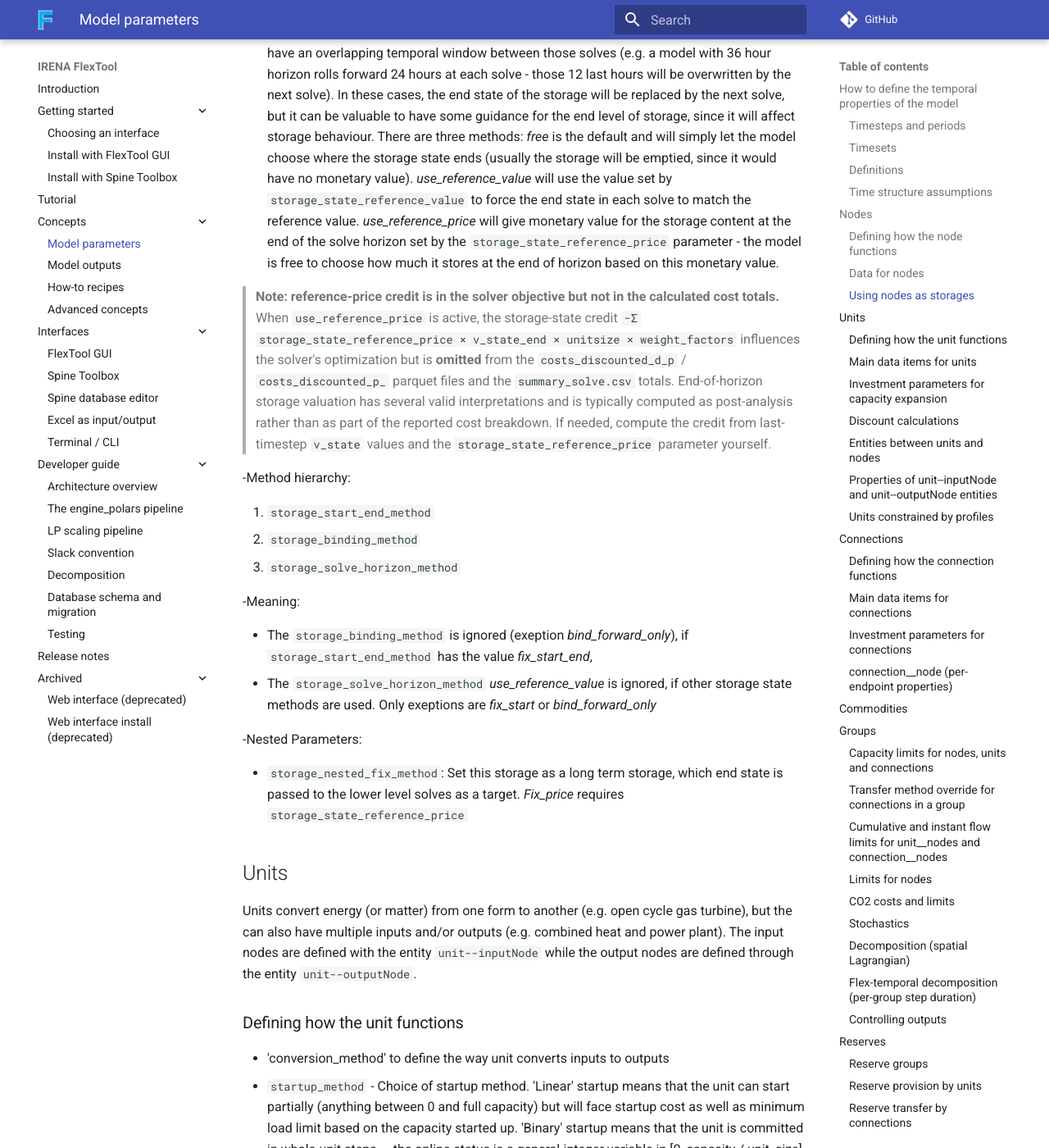
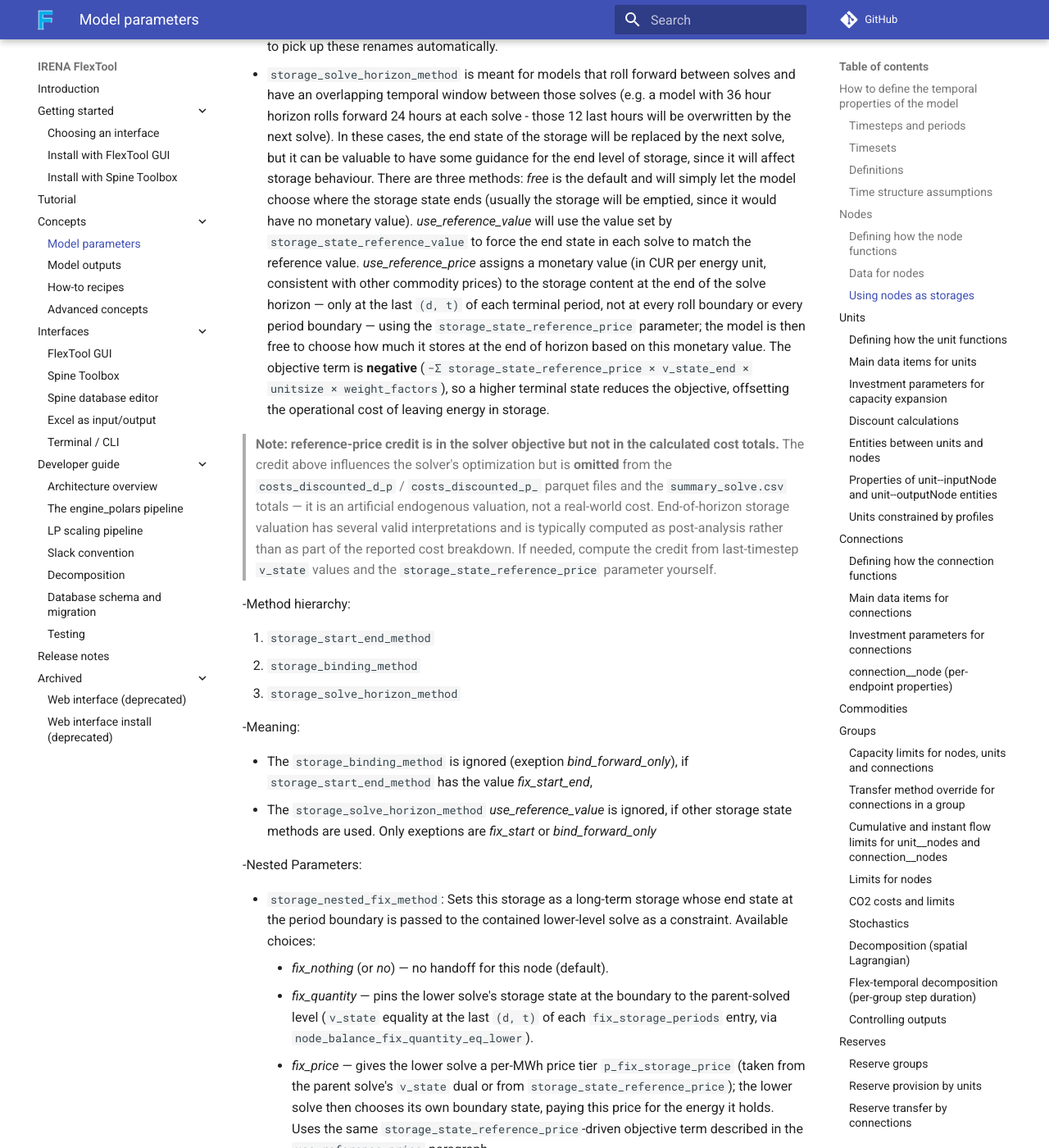
Before and after one commit to irena-flextool/flextool, an MkDocs documentation site: the page built from docs/reference.md, in a window 1280 px wide and 1400 px high, scrolled down 10337 px. Shown: the whole window at 82% size. Built offline with MkDocs 1.6.1 and Material for MkDocs 9.7.7, drawn with Linux system fonts in a browser that asks for light colours; comment, search, counter and statistics services are not loaded; some of the changed text lies outside the part shown.

Commit message:
docs/reference.md + architecture.md: deferred-B + co2_price + retired carriers
reference.md (~14 line diff):
- use_reference_price: clarify CUR/energy units, terminal (d,t) scope,
  negative objective sign; tighten the 'not in cost totals' note
- fix_storage_periods (solve): cite all three handoff metrics
  (quantity / price / usage)
- storage_nested_fix_method: expand from one line into a five-bullet
  definition listing fix_nothing/no, fix_quantity, fix_price, fix_usage
  with their constraint names and behaviour
- co2_price: document superset-period tolerance and missing-data warning
  (commit 8aec3902)
- use_row_scaling: --auto-scale → --scaling, add FLEXTOOL_SCALING

architecture.md (~7 line diff):
- Solve-to-solve handoff table: drop retired fix_storage_timesteps row
- Add note explaining that fix_storage_timesteps,
  ed_history_realized_first, edd_history are retired carrier fields
  (removed with capture_post_solve)

```diff
--- a/docs/reference.md
+++ b/docs/reference.md
@@ -66,7 +66,7 @@ Timesets pick one or more sections from the `timeline` to form a `timeset`. Each
   - *highs_presolve*: HiGHS uses presolve ('on') or not ('off'). Can have a large impact on solution time when solves are large.
   - *solve_mode*: a single solve or a set of rolling optimisation windows solved in a sequence
   - *timeline_hole_multiplier*: [unitless, default 1.0] Multiplier applied to the inverse-step-duration term in the `nodeBalance_eq` for variable-step timelines. Tunes how strongly an unrepresented gap between two timesteps is amortised into the storage state equation. Leave at the default unless investigating large-step / sparse-timeline numerical issues.
-  - *use_row_scaling*: Per-solve `yes`/`no` flag (default `no`) that toggles the legacy LP row-scaling family (multiplies node-balance and group-balance rows by `node_capacity_for_scaling` / `group_capacity_for_scaling` derived from connected-entity unitsizes). This is **independent** of the `autoscale/` package controlled by `--auto-scale`; enable both for the widest scaling coverage on composite models. See [dev/scaling.md](dev/scaling.md) for details.
+  - *use_row_scaling*: Per-solve `yes`/`no` flag (default `no`) that toggles the legacy LP row-scaling family (multiplies node-balance and group-balance rows by `node_capacity_for_scaling` / `group_capacity_for_scaling` derived from connected-entity unitsizes). This is **independent** of the `autoscale/` package controlled by the `--scaling` CLI flag (env var `FLEXTOOL_SCALING`); enable both for the widest scaling coverage on composite models. See [dev/scaling.md](dev/scaling.md) for details.
   - Rolling window parameters:
 
     - *rolling_solve_jump*: Hours, (Required if rolling_window solve). Interval between the start points of the rolls. Also the output interval. This should be smaller than the horizon
@@ -76,7 +76,7 @@ Timesets pick one or more sections from the `timeline` to form a `timeset`. Each
   - Nested solve sequence parameters:
 
     - *contains_solve*: Array of solves that are run with after this solve using the realized data of this solve. Read 'How to use Nested Rolling window solves (investments and long term storage)'
-    - *fix_storage_periods*: Array of periods where the last storage value of the long term storage node is passed to the contained solve as a target. (Defined using the node parameter `storage_nested_fix_method`)
+    - *fix_storage_periods*: Array of periods where this solve produces a storage-state handoff for the contained solve at the end of each listed period. The handoff carries any subset of three metrics — `fix_storage_quantity`, `fix_storage_price`, `fix_storage_usage` — selected per node by the node parameter `storage_nested_fix_method`.
 
   - Stochastic parameters:
 
@@ -189,15 +189,14 @@ There are three methods associated with storage start and end values: `storage_b
     - *bind_intraperiod_blocks* — orthogonal aggregation method: state is held constant within each block and the block-total flow is balanced at the boundary (uses a different balance constraint family from the other seven).
   - Silent-degrade behaviour: any `*_blended_weights` method on a node in a solve whose active timeset has no `representative_period_weights` is automatically downgraded to the corresponding non-RP variant for that solve. The same storage entity can therefore drive an RP investment solve and a chronological dispatch solve back-to-back without changing the parameter value.
   - Migration history: DB schema v54 collapsed the previously array-valued parameter to a single scalar (priority-based reduction). v55 then renamed the three legacy members (*bind_within_timeset* → *bind_within_timeblock*, *bind_using_blended_weights* → *bind_within_solve_blended_weights*, *bind_within_model* → *bind_within_solve*) and added the two new blended-weights variants. Users updating older DBs should run `migrate_database` to pick up these renames automatically.
-- `storage_solve_horizon_method` is meant for models that roll forward between solves and have an overlapping temporal window between those solves (e.g. a model with 36 hour horizon rolls forward 24 hours at each solve - those 12 last hours will be overwritten by the next solve). In these cases, the end state of the storage will be replaced by the next solve, but it can be valuable to have some guidance for the end level of storage, since it will affect storage behaviour. There are three methods: *free* is the default and will simply let the model choose where the storage state ends (usually the storage will be emptied, since it would have no monetary value). *use_reference_value* will use the value set by `storage_state_reference_value` to force the end state in each solve to match the reference value. *use_reference_price* will give monetary value for the storage content at the end of the solve horizon set by the `storage_state_reference_price` parameter - the model is free to choose how much it stores at the end of horizon based on this monetary value.
+- `storage_solve_horizon_method` is meant for models that roll forward between solves and have an overlapping temporal window between those solves (e.g. a model with 36 hour horizon rolls forward 24 hours at each solve - those 12 last hours will be overwritten by the next solve). In these cases, the end state of the storage will be replaced by the next solve, but it can be valuable to have some guidance for the end level of storage, since it will affect storage behaviour. There are three methods: *free* is the default and will simply let the model choose where the storage state ends (usually the storage will be emptied, since it would have no monetary value). *use_reference_value* will use the value set by `storage_state_reference_value` to force the end state in each solve to match the reference value. *use_reference_price* assigns a monetary value (in CUR per energy unit, consistent with other commodity prices) to the storage content at the end of the solve horizon — only at the last `(d, t)` of each terminal period, not at every roll boundary or every period boundary — using the `storage_state_reference_price` parameter; the model is then free to choose how much it stores at the end of horizon based on this monetary value. The objective term is **negative** (`−Σ storage_state_reference_price × v_state_end × unitsize × weight_factors`), so a higher terminal state reduces the objective, offsetting the operational cost of leaving energy in storage.
 
   > **Note: reference-price credit is in the solver objective but
-  > not in the calculated cost totals.**  When `use_reference_price`
-  > is active, the storage-state credit `−Σ storage_state_reference_price
-  > × v_state_end × unitsize × weight_factors` influences the solver's
-  > optimization but is **omitted** from the
+  > not in the calculated cost totals.**  The credit above influences the
+  > solver's optimization but is **omitted** from the
   > `costs_discounted_d_p` / `costs_discounted_p_` parquet files and
-  > the `summary_solve.csv` totals.  End-of-horizon storage valuation
+  > the `summary_solve.csv` totals — it is an artificial endogenous
+  > valuation, not a real-world cost. End-of-horizon storage valuation
   > has several valid interpretations and is typically computed as
   > post-analysis rather than as part of the reported cost breakdown.
   > If needed, compute the credit from last-timestep `v_state` values
@@ -216,7 +215,12 @@ There are three methods associated with storage start and end values: `storage_b
 
 -Nested Parameters:
 
-- `storage_nested_fix_method`: Set this storage as a long term storage, which end state is passed to the lower level solves as a target. *Fix_price* requires `storage_state_reference_price`
+- `storage_nested_fix_method`: Sets this storage as a long-term storage whose end state at the period boundary is passed to the contained lower-level solve as a constraint. Available choices:
+    - *fix_nothing* (or *no*) — no handoff for this node (default).
+    - *fix_quantity* — pins the lower solve's storage state at the boundary to the parent-solved level (`v_state` equality at the last `(d, t)` of each `fix_storage_periods` entry, via `node_balance_fix_quantity_eq_lower`).
+    - *fix_price* — gives the lower solve a per-MWh price tier `p_fix_storage_price` (taken from the parent solve's `v_state` dual or from `storage_state_reference_price`); the lower solve then chooses its own boundary state, paying this price for the energy it holds. Uses the same `storage_state_reference_price`-driven objective term described in the `use_reference_price` paragraph.
+    - *fix_usage* — passes the *change* in storage between the solve start and the boundary (i.e. net energy charged or discharged across the dispatch window) as a less-than-or-equal cap `p_fix_storage_usage`, enforced by `node_storage_usage_fix_le`. Useful when the parent solve cares about total throughput rather than the absolute level.
+  A parent solve may set any subset of the three metrics per node — the carriers are independent and each travels as its own `handoff/fix_storage_*` Provider key.
 
 
 ## Units
@@ -428,7 +432,7 @@ Groups are used to make constraints that apply to a group of nodes, units and/or
 ### CO2 costs and limits
 
 - `co2_method` - Choice of the CO2 method or a combination of methods: no_method, price, period, total, price_period, price_total, period_total, price_period_total.
-- `co2_price` [CUR/ton] CO2 price for a group of nodes. Constant or period.
+- `co2_price` [CUR/ton] CO2 price for a group of nodes. Constant or period. A period-indexed Map may cover *more* periods than the current solve realises — extra entries are silently ignored, so the same shared CO2-price dataset can drive solves with different period subsets. If the active solve activates `co2_price` topology (a priced commodity is wired up) but no `co2_price` or `co2_content` value is supplied for a needed period, the engine logs a warning and skips the CO2 cost term for that period rather than raising an error.
 - `co2_max_period` [tCO2] Annualized maximum limit for emitted CO2 in each period.
 - `co2_max_total` [tCO2] Maximum limit for emitted CO2 in the whole solve.
 
```
Also changed, not shown: docs/dev/architecture.md (+7 -3 lines).
